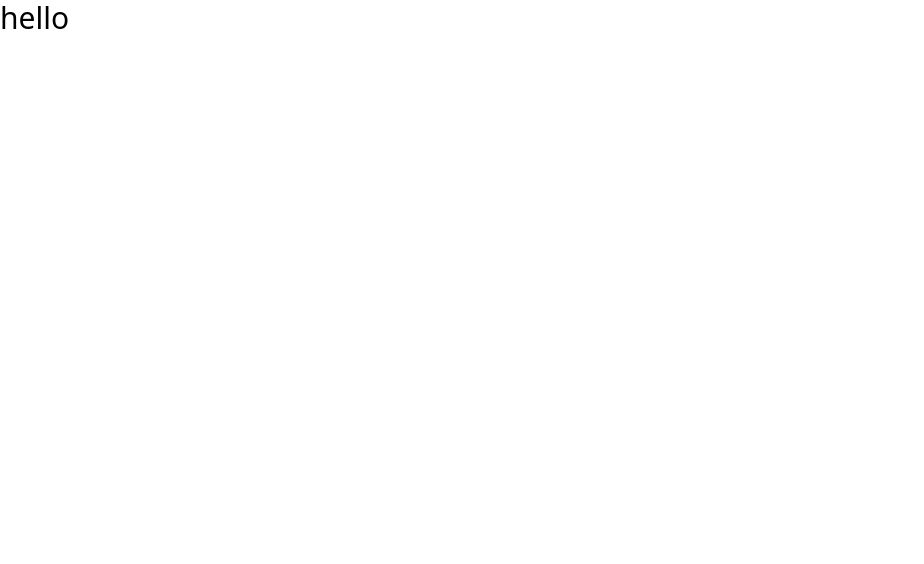
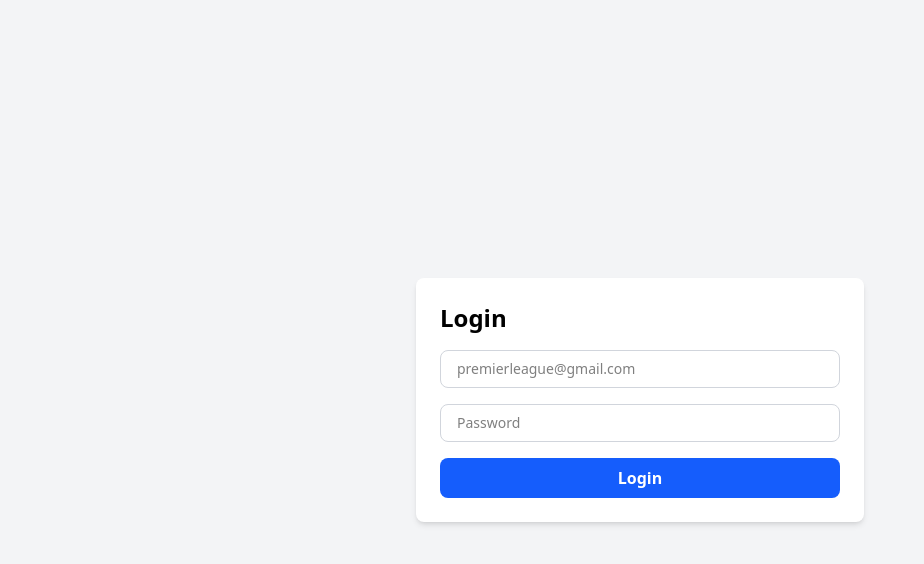
Before and after one commit to akila199910/lpl_2, a Vue app in the folder client/: page /login in a window 1280 px wide. Shown: the top 564 px of the page, without its empty margins (0-924 px from the left). Built offline with nearby package versions, Linux system fonts and the light colour scheme.

Commit message:
create login ui and login function

```diff
--- a/client/package.json
+++ b/client/package.json
@@ -10,6 +10,8 @@
   },
   "dependencies": {
     "@tailwindcss/vite": "^4.1.8",
+    "axios": "^1.10.0",
+    "pinia": "^3.0.3",
     "vue": "^3.5.13",
     "vue-router": "^4.5.1"
   },
--- a/client/src/App.vue
+++ b/client/src/App.vue
@@ -3,7 +3,9 @@
 </script>
 
 <template>
- <h1 class="text-3xl">hello</h1>
+  <div>
+    <router-view />
+  </div>
 </template>
 
 <style scoped>
--- /dev/null
+++ b/client/src/components/ui/BaseButton.vue
@@ -0,0 +1,9 @@
+<!-- components/ui/BaseButton.vue -->
+<template>
+  <button
+    class="w-full bg-blue-600 hover:bg-blue-700 text-white font-semibold py-2 px-4 rounded-lg transition "
+    v-bind="$attrs"
+  >
+    <slot />
+  </button>
+</template>
--- /dev/null
+++ b/client/src/components/ui/BaseInput.vue
@@ -0,0 +1,14 @@
+<!-- components/ui/BaseInput.vue -->
+<template>
+  <input
+   @input="$emit('update:modelValue', $event.target.value)"
+    :value="modelValue"
+    v-bind="$attrs"
+    :class="['w-full px-4 py-2 border rounded-lg text-sm focus:outline-none focus:ring ', error ? 'border-red-500' : 'border-gray-300']"
+  />
+</template>
+
+<script setup>
+defineProps(['error', 'modelValue']);
+defineEmits(['update:modelValue']);
+</script>
--- /dev/null
+++ b/client/src/layouts/AuthLayout.vue
@@ -0,0 +1,8 @@
+<!-- layouts/AuthLayout.vue -->
+<template>
+  <div class="min-h-screen flex items-center justify-center bg-gray-100 p-4">
+    <div class="w-full max-w-md bg-white p-6 rounded-lg shadow-md">
+      <slot />
+    </div>
+  </div>
+</template>
--- /dev/null
+++ b/client/src/pages/auth/Login.vue
@@ -0,0 +1,27 @@
+<!-- pages/auth/Login.vue -->
+<template>
+  <AuthLayout>
+    <form @submit.prevent="handleLogin" class="space-y-4">
+      <h2 class="text-2xl font-bold mb-4 text-wrap break-all">Login</h2>
+      <BaseInput v-model="email" type="email" placeholder="premierleague@gmail.com" />
+      <BaseInput v-model="password" type="password" placeholder="Password" />
+      <BaseButton class=" text-wrap break-all overflow-hidden">Login</BaseButton>
+    </form>
+  </AuthLayout>
+</template>
+
+<script setup>
+import AuthLayout from '../../layouts/AuthLayout.vue';
+import BaseInput from '../../components/ui/BaseInput.vue';
+import BaseButton from '../../components/ui/BaseButton.vue';
+import { ref } from 'vue';
+import { useAuthStore } from '../../store/auth.js';
+
+const email = ref('');
+const password = ref('');
+const authStore = useAuthStore();
+
+function handleLogin() {
+  authStore.login({ email: email.value, password: password.value });
+}
+</script>
--- /dev/null
+++ b/client/src/services/authService.js
@@ -0,0 +1,15 @@
+// services/authService.js
+import axios from 'axios';
+
+const api = axios.create({
+  baseURL: 'http://localhost:4000',
+  withCredentials: true,
+  headers: {
+    'Content-Type': 'application/json',
+  },
+});
+
+export default {
+  login: (data) => api.post('/auth/login', data),
+  register: (data) => api.post('/auth/register', data),
+};
--- /dev/null
+++ b/client/src/store/auth.js
@@ -0,0 +1,17 @@
+// store/auth.js
+import { defineStore } from 'pinia';
+import authService from '../services/authService';
+
+export const useAuthStore = defineStore('auth', {
+  state: () => ({
+    user: null,
+    token: null,
+  }),
+  actions: {
+    async login(payload) {
+      const { data } = await authService.login(payload);
+      this.user = data.user;
+      this.token = data.token;
+    },
+  },
+});
```
Also changed, not shown: client/src/main.js (+7 -1 lines), client/src/router/index.js (added, +16 -0 lines), client/src/pages/auth/Register.vue (added), client/src/services/userService.js (added), 2 other files (tests, documents, lock files or other folders).
